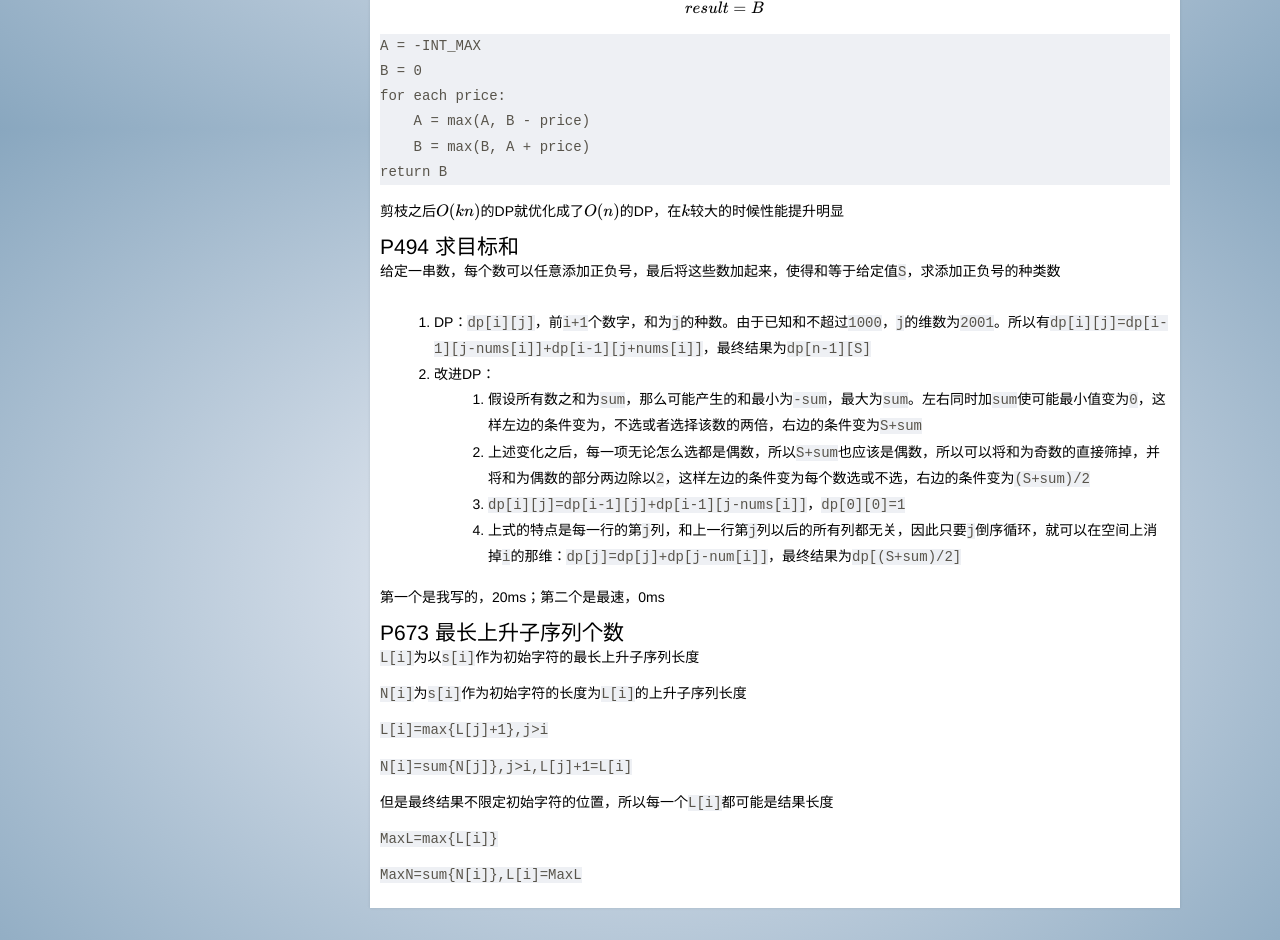
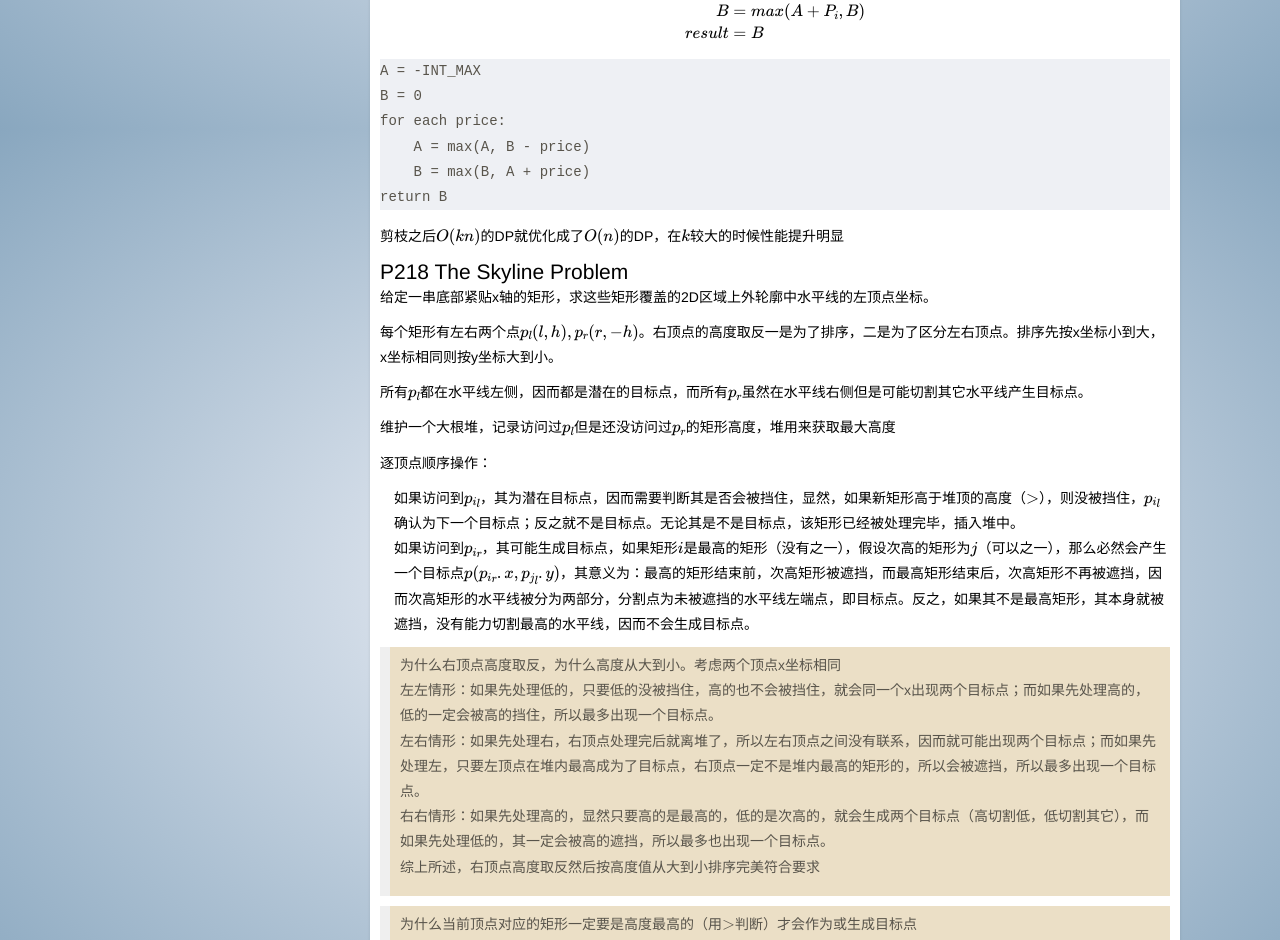
Before and after one commit to pw1316/pw1316.github.io, a Jekyll site: the page built from _posts/2018-10-11-LeetCodeNotes.md, in a window 1280 px wide and 1400 px high, scrolled down 7971 px. Shown: the top 940 px of the window. Built offline with Jekyll 4.4.1, drawn with Linux system fonts in a browser that asks for light colours; nearby versions of some CDN libraries; formulas are drawn with MathJax 3; some of the changed text lies outside the part shown.

Commit message:
update P218

```diff
--- a/_posts/2018-10-11-LeetCodeNotes.md
+++ b/_posts/2018-10-11-LeetCodeNotes.md
@@ -24,6 +24,7 @@ showbar: false
 - [P137 Single Number II](#p137-single-number-ii)
 - [P169 Majority Element](#p169-majority-element)
 - [P188 Best Time to Buy and Sell Stock IV](#p188-best-time-to-buy-and-sell-stock-iv)
+- [P218 The Skyline Problem](#p218-the-skyline-problem)
 - [P494 求目标和](#p494-%E6%B1%82%E7%9B%AE%E6%A0%87%E5%92%8C)
 - [P673 最长上升子序列个数](#p673-%E6%9C%80%E9%95%BF%E4%B8%8A%E5%8D%87%E5%AD%90%E5%BA%8F%E5%88%97%E4%B8%AA%E6%95%B0)
 
@@ -414,31 +415,55 @@ return B
 
 剪枝之后$$O(kn)$$的DP就优化成了$$O(n)$$的DP，在$$k$$较大的时候性能提升明显
 
+## P218 The Skyline Problem
+
+给定一串底部紧贴x轴的矩形，求这些矩形覆盖的2D区域上外轮廓中水平线的左顶点坐标。
+
+每个矩形有左右两个点$$p_l(l,h),p_r(r,-h)$$。右顶点的高度取反一是为了排序，二是为了区分左右顶点。排序先按x坐标小到大，x坐标相同则按y坐标大到小。
+
+所有$$p_l$$都在水平线左侧，因而都是潜在的目标点，而所有$$p_r$$虽然在水平线右侧但是可能切割其它水平线产生目标点。
+
+维护一个大根堆，记录访问过$$p_l$$但是还没访问过$$p_r$$的矩形高度，堆用来获取最大高度
+
+逐顶点顺序操作：
+
+- 如果访问到$${p_i}_l$$，其为潜在目标点，因而需要判断其是否会被挡住，显然，如果新矩形高于堆顶的高度（$$\gt$$），则没被挡住，$${p_i}_l$$确认为下一个目标点；反之就不是目标点。无论其是不是目标点，该矩形已经被处理完毕，插入堆中。
+- 如果访问到$${p_i}_r$$，其可能生成目标点，如果矩形$$i$$是最高的矩形（没有之一），假设次高的矩形为$$j$$（可以之一），那么必然会产生一个目标点$$p({p_i}_r.x, {p_j}_l.y)$$，其意义为：最高的矩形结束前，次高矩形被遮挡，而最高矩形结束后，次高矩形不再被遮挡，因而次高矩形的水平线被分为两部分，分割点为未被遮挡的水平线左端点，即目标点。反之，如果其不是最高矩形，其本身就被遮挡，没有能力切割最高的水平线，因而不会生成目标点。
+
+> 为什么右顶点高度取反，为什么高度从大到小。考虑两个顶点x坐标相同\\
+> 左左情形：如果先处理低的，只要低的没被挡住，高的也不会被挡住，就会同一个x出现两个目标点；而如果先处理高的，低的一定会被高的挡住，所以最多出现一个目标点。\\
+> 左右情形：如果先处理右，右顶点处理完后就离堆了，所以左右顶点之间没有联系，因而就可能出现两个目标点；而如果先处理左，只要左顶点在堆内最高成为了目标点，右顶点一定不是堆内最高的矩形的，所以会被遮挡，所以最多出现一个目标点。\\
+> 右右情形：如果先处理高的，显然只要高的是最高的，低的是次高的，就会生成两个目标点（高切割低，低切割其它），而如果先处理低的，其一定会被高的遮挡，所以最多也出现一个目标点。\\
+> 综上所述，右顶点高度取反然后按高度值从大到小排序完美符合要求
+
+> 为什么当前顶点对应的矩形一定要是高度最高的（用$$\gt$$判断）才会作为或生成目标点\\
+> 考虑仅有两个高度相同且重叠的矩形[l=1, r=3, h=2]，[l=2, r=4, h=2]：\\
+> 如果左顶点用$$\geq$$，(2, 2)就会成为一个目标点\\
+> 如果右顶点用$$\geq$$，(3, 2)就会被切割为一个目标点\\
+> 最终结果就会变成[(1, 2), (2, 2), (3, 2), (4, 0)]，而不是[(1, 2), (4, 0)]
+
 ## P494 求目标和
 
-给定一串数，每个数可以任意添加正负号，最后将这些数加起来，使得和等于给定值`S`，求添加正负号的种类数
+给定$$n$$个数$$x_1,x_2,...,x_n$$以及目标数$$s$$，为每个数分别取系数$$k_1,k_2,...,k_n$$，其中$$k_i=\{-1,1\}$$，使得$$\sum{k_i x_i}=s$$，求满足条件的系数序列$$k_1,k_2,...,k_n$$的个数
 
-1. DP：`dp[i][j]`，前`i+1`个数字，和为`j`的种数。由于已知和不超过`1000`，`j`的维数为`2001`。所以有`dp[i][j]=dp[i-1][j-nums[i]]+dp[i-1][j+nums[i]]`，最终结果为`dp[n-1][S]`
+1. DP：$$f_{i,j}$$，表示前$$i$$个数字，和为$$j$$的种数。对于第$$i+1$$个数，要么取正，要么取负。所以$$f_{i+1,j}=f_{i,j-x_{i+1}}+f_{i,j+x_{i+1}}$$，最终结果为$$f_{n,s}$$
 2. 改进DP：
-   1. 假设所有数之和为`sum`，那么可能产生的和最小为`-sum`，最大为`sum`。左右同时加`sum`使可能最小值变为`0`，这样左边的条件变为，不选或者选择该数的两倍，右边的条件变为`S+sum`
-   2. 上述变化之后，每一项无论怎么选都是偶数，所以`S+sum`也应该是偶数，所以可以将和为奇数的直接筛掉，并将和为偶数的部分两边除以`2`，这样左边的条件变为每个数选或不选，右边的条件变为`(S+sum)/2`
-   3. `dp[i][j]=dp[i-1][j]+dp[i-1][j-nums[i]]`，`dp[0][0]=1`
-   4. 上式的特点是每一行的第`j`列，和上一行第`j`列以后的所有列都无关，因此只要`j`倒序循环，就可以在空间上消掉`i`的那维：`dp[j]=dp[j]+dp[j-num[i]]`，最终结果为`dp[(S+sum)/2]`
-
-第一个是我写的，20ms；第二个是最速，0ms
+   1. 假设所有数之和为$$S$$，那么全取正得到最大值$$S$$，全取负得到最小值$$-S$$。目标方程可以变为$$\sum{k_i x_i}=s+S$$，其中$$k_i=\{0,2\}$$
+   2. 上述变化之后，由于系数$$k_i$$是偶数，所以等号右侧也是偶数，目标方程进一步变为$$\sum{k_i x_i}=(s+S)/2$$，其中$$k_i=\{0,1\}$$
+   3. 还是用$$f_{i,j}$$表示前$$i$$个数字，和为$$j$$的种数。对于第$$i+1$$个数，要么取，要么不取。所以$$f_{i+1,j}=f_{i,j}+f_{i,j-x_{i+1}}$$
+   4. 上式中$$i$$的空间是可以优化掉的，只要循环时$$j$$倒序：$$f_j=f_j+f_{j-x_{i+1}}$$，最终结果为$$f_{(s+S)/2}$$
 
 ## P673 最长上升子序列个数
 
-`L[i]`为以`s[i]`作为初始字符的最长上升子序列长度
+- $$l_i$$为以$$s_i$$作为初始字符的LIS长度
+- $$n_i$$为以$$s_i$$作为初始字符的LIS个数
 
-`N[i]`为`s[i]`作为初始字符的长度为`L[i]`的上升子序列长度
+$$l_i=max\{l_j+1,j>i\}$$
 
-`L[i]=max{L[j]+1},j>i`
+$$n_i=\sum_{j>i,l_j+1=l_i}{n_j}$$
 
-`N[i]=sum{N[j]},j>i,L[j]+1=L[i]`
+但是最终结果不限定初始字符的位置，所以要遍历$$l_i$$
 
-但是最终结果不限定初始字符的位置，所以每一个`L[i]`都可能是结果长度
+$$L=max\{l_i\}$$
 
-`MaxL=max{L[i]}`
-
-`MaxN=sum{N[i]},L[i]=MaxL`
+$$N=\sum_{l_i=L}{n_i}$$
```
Also changed, not shown: other parts of _posts/2018-10-11-LeetCodeNotes.md (+1 -1 lines).
